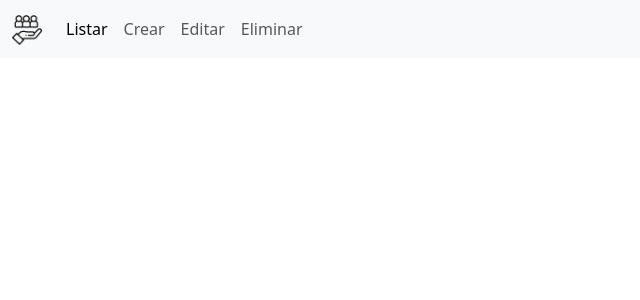
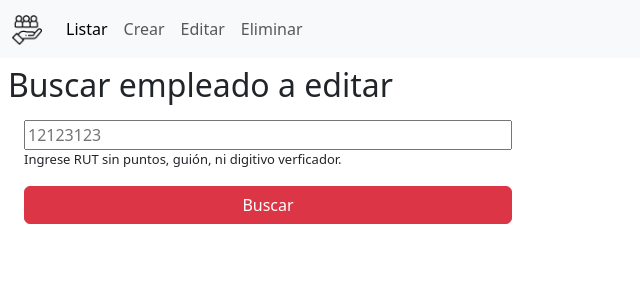
Before and after one commit to AlexanderRamos20/RRHH_CRUD_LOCAL_STORAGE, a React (Vite) app: page /editar in a window 1280 px wide. Shown: the top 300 px of the page, without its empty margins (0-640 px from the left). Built offline with nearby package versions, Linux system fonts and the light colour scheme.

Commit message:
inicia implementacion de edicion

```diff
--- a/src/components/filaEmpleado.jsx
+++ b/src/components/filaEmpleado.jsx
@@ -11,8 +11,6 @@ function FilaEmpleado ({rut, datos}){
                 <Link to={`/editar/${rut}`} className="btn btn-warning btn-sm me-2">
                     Editar
                 </Link>
-            </td>
-            <td>
                 <Link to={`/eliminar/${rut}`} className="btn btn-danger btn-sm">
                     Eliminar
                 </Link>
--- a/src/pages/paginaEditar.jsx
+++ b/src/pages/paginaEditar.jsx
@@ -1,5 +1,87 @@
+import { useState } from "react";
+import { useNavigate, useParams } from "react-router-dom"
 
 function Editar (){
+    const { rut } = useParams();
+    const navigate = useNavigate();
+    const [ rutbuscado, setRutBuscado ] = useState('');
+
+
+    if (rut){
+        const empleado = JSON.parse(localStorage.getItem(rut));
+
+        function actualizarEmpleado (){
+            localStorage.setItem(rut);
+            alert(`Empleado con RUT ${rut} modificado correctamente.`)
+            navigate('/')
+        }
+
+        if(!empleado){
+            return(
+                <section>
+                        <h3 className="mt-2 mb-3 ms-3">No se encontró empleado con rut: {rut}</h3>
+                        <button className="btn btn-secondary mt-3 ms-2"
+                        onClick={() =>navigate('/editar')}>
+                            Volver
+                        </button>
+                    </section>
+            );
+        }
+
+        return(
+            <section>
+                <h2 className="mt-2 mb-3 ms-3">Editar Empleado</h2>
+                <form style={{width:'60%'}}>
+                    <div className="mt-2 ms-5">
+                        <fieldset disabled>
+                        <label for="exampleInputEmail1" class="form-label">RUT</label>
+                        <input type="text" class="form-control" id="rut" value={rut}></input>
+                        </fieldset>
+                    </div>
+                    <div className="mt-2 ms-5">
+                        <label for="exampleInputEmail1" class="form-label">Nombre</label>
+                        <input type="text" class="form-control" id="nombre" ></input>
+                    </div>
+                    <div className="mt-2 ms-5">
+                        <label for="exampleInputEmail1" class="form-label">Apellido</label>
+                        <input type="text" class="form-control" id="apellido" ></input>
+                    </div>
+                    <div className="mt-2 ms-5">
+                        <label for="exampleInputEmail1" class="form-label">Sueldo</label>
+                        <input type="text" class="form-control" id="sueldo" ></input>
+                    </div>
+
+                </form>
+
+
+            </section>
+        );
+    }
+
+
+    // Sin RUT en URL
+    return(
+        <section style={{display:'flex', flexDirection:'column', maxWidth:'40%'}}>
+            <h2 className="mt-2 mb-3 ms-2">Buscar empleado a editar</h2>
+            <input
+            id="rut-buscado"
+            className="ms-4"
+            type="text"
+            placeholder="12123123"
+            value={rutbuscado}
+            onChange={(e)=>{setRutBuscado(e.target.value)}}/>
+            <label className="ms-4 mb-3" htmlFor="rut-buscado" style={{fontSize:'small'}}>Ingrese RUT sin puntos, guión, ni digitivo verficador.</label>
+            <button className="btn btn-danger ms-4"
+            onClick={()=>{
+                if (rutbuscado.trim()){
+                    navigate(`/editar/${rutbuscado}`);
+                }
+            }}>
+                Buscar
+            </button>
+        </section>
+    );
+
 
 }
 
--- a/src/pages/paginaEliminar.jsx
+++ b/src/pages/paginaEliminar.jsx
@@ -19,9 +19,9 @@ function Eliminar (){
             return (
                 <section>
                     <h3 className="mt-2 mb-3 ms-3">No se encontró empleado con rut: {rut}</h3>
-                    <button className="btn btn-secondary mt-3"
-                    onClick={() =>navigate('/')}>
-                        Cancelar
+                    <button className="btn btn-secondary mt-3 ms-2"
+                    onClick={() =>navigate('/eliminar')}>
+                        Volver
                     </button>
                 </section>
             );
--- a/src/pages/paginaListar.jsx
+++ b/src/pages/paginaListar.jsx
@@ -23,7 +23,6 @@ function Listar() {
                     <th scope="col">Apellido</th>
                     <th scope="col">Sueldo</th>
                     <th scope="col">Acción</th>
-                    <th scope="col">Acción</th>
                     </tr>
                 </thead>
                 <tbody>
```
Also changed, not shown: src/App.jsx (+5 -5 lines).
